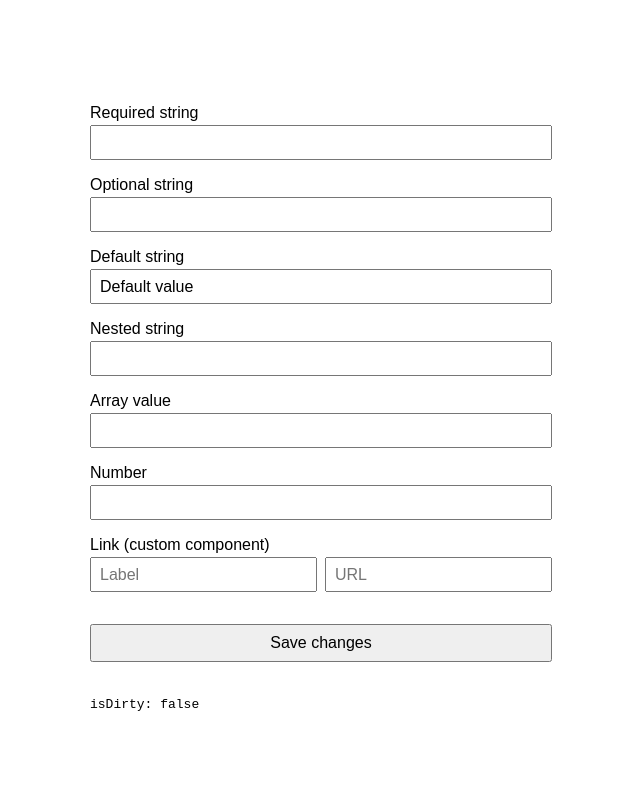
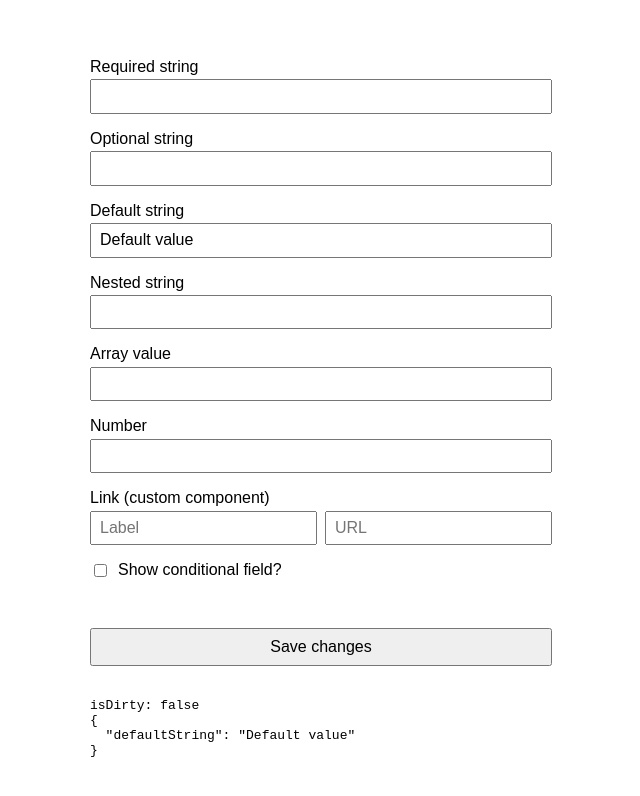
Before and after one commit to stevent-team/react-zoom-form, a React (Vite) app: page / in a window 1280 px wide. Shown: the top 796 px of the page, without its empty margins (319-959 px from the left). Built offline with nearby package versions, Linux system fonts and the light colour scheme.

Commit message:
Support checkboxes and move to uncontrolled inputs using refs

```diff
--- a/example/App.tsx
+++ b/example/App.tsx
@@ -14,13 +14,15 @@ const schema = z.object({
   }),
   array: z.array(
     z.object({
-      prop: z.string().trim().default(''),
+      prop: z.string().trim(),
     }),
   ),
   link: z.object({
     label: z.string(),
     url: z.string().url(),
   }).default({ label: 'default from zod', url: 'https://example.com' }),
+  condition: z.boolean(),
+  conditional: z.string(),
 })
 
 const Error = ({ errors }: { errors: ZodIssue[] | undefined }) =>
@@ -31,7 +33,7 @@ const initialValues = {
 }
 
 const App = () => {
-  const { fields, handleSubmit, errors, isDirty, reset } = useForm({ schema, initialValues })
+  const { fields, handleSubmit, errors, isDirty, reset, value } = useForm({ schema, initialValues })
 
   const onSubmit: SubmitHandler<typeof schema> = values => {
     console.log(values)
@@ -67,10 +69,23 @@ const App = () => {
     <LinkField field={fields.link} />
     <Error errors={errors?.fieldErrors.link} />
 
+    <div style={{ marginBlock: '1em', display: 'flex', gap: '.5em' }}>
+      <input {...fields.condition.register()} type="checkbox" />
+      <label htmlFor="condition">Show conditional field?</label>
+    </div>
+    <Error errors={errors?.fieldErrors.condition} />
+
+    {value.condition && <>
+      <label htmlFor="conditional">Conditional field</label>
+      <input {...fields.conditional.register()} type="text" />
+      <Error errors={errors?.fieldErrors.conditional} />
+    </>}
+
     <button>Save changes</button>
 
     <output>
-      <span>isDirty: {isDirty ? 'true' : 'false'}</span>
+      <div>isDirty: {isDirty ? 'true' : 'false'}</div>
+      <div>{JSON.stringify(value, null, 2)}</div>
     </output>
   </form>
 }
--- a/example/style.css
+++ b/example/style.css
@@ -18,12 +18,12 @@ form {
   min-width: 300px;
 }
 
-label {
+form > label {
   display: block;
   margin-block: 1em .2em;
 }
 
-input, textarea, select {
+input:not([type=checkbox]), textarea, select {
   font: inherit;
   padding: .4em .5em;
   width: 100%;
--- a/lib/useForm.ts
+++ b/lib/useForm.ts
@@ -1,7 +1,7 @@
 import { useCallback, useEffect, useMemo, useRef, useState } from 'react'
 import { ZodIssue, ZodType, z } from 'zod'
 
-import { PathSegment, FormatSchema, RecursivePartial, chain, getDeepProp, setDeepProp, unwrapZodType, deepEqual, FormatSchemaFields } from './utils'
+import { PathSegment, RecursivePartial, chain, getDeepProp, setDeepProp, unwrapZodType, deepEqual, FormatSchemaFields, isCheckbox } from './utils'
 
 export interface UseFormOptions<Schema extends z.AnyZodObject> {
   /** The zod schema to use when parsing the values. */
@@ -13,7 +13,6 @@ export interface UseFormOptions<Schema extends z.AnyZodObject> {
 export type SubmitHandler<Schema extends z.AnyZodObject> = (values: z.infer<Schema>) => void
 
 export type RegisterFn = (path: PathSegment[], schema: ZodType) => {
-  value: string
   onChange: React.ChangeEventHandler<any>
   ref: React.LegacyRef<any>
   name: string
@@ -28,7 +27,7 @@ export const useForm = <Schema extends z.AnyZodObject>({
 }: UseFormOptions<Schema>) => {
   const [formValue, setFormValue] = useState(structuredClone(initialValues))
   const [errors, setErrors] = useState<z.inferFlattenedErrors<Schema, ZodIssue>>()
-  const fieldRefs = useRef<Partial<FormatSchema<z.infer<Schema>, HTMLInputElement | HTMLTextAreaElement | HTMLSelectElement | undefined>>>({})
+  const fieldRefs = useRef<Record<string, { path: PathSegment[], ref: HTMLInputElement | HTMLTextAreaElement | HTMLSelectElement }>>({})
 
   // Whether or not to validate fields when anything changes
   const [validateOnChange, setValidateOnChange] = useState(false)
@@ -56,6 +55,16 @@ export const useForm = <Schema extends z.AnyZodObject>({
   // Watch for changes in value
   useEffect(() => {
     if (validateOnChange) validate()
+
+    // Set registered field values
+    Object.values(fieldRefs.current).map(({ path, ref }) => {
+      const value = getDeepProp(formValue, path) as string | boolean | undefined
+      if (isCheckbox(ref)) {
+        ref.checked = Boolean(value)
+      } else {
+        ref.value = String(value ?? '')
+      }
+    })
   }, [formValue, validateOnChange, validate])
 
   // Submit handler
@@ -68,20 +77,32 @@ export const useForm = <Schema extends z.AnyZodObject>({
   }, [validate])
 
   // Register for native elements (input, textarea, select)
-  const register: RegisterFn = (path, fieldSchema) => useMemo(() => (
-    {
-      value: String(getDeepProp(formValue, path) ?? ''),
+  const register = useCallback<RegisterFn>((path, fieldSchema) => {
+    const name = path.map(p => p.key).join('.')
+    const unwrapped = unwrapZodType(fieldSchema)
+
+    return {
       onChange: e => {
-        let newValue: string | undefined = e.currentTarget.value
-        if (!(unwrapZodType(fieldSchema) instanceof z.ZodString) && newValue === '') {
+        let newValue: string | boolean | undefined = e.currentTarget.value
+        if (!(unwrapped instanceof z.ZodString) && newValue === '') {
           newValue = undefined
+        }
+        if (e.currentTarget.type?.toLowerCase() === 'checkbox') {
+          newValue = e.currentTarget.checked
         }
         setFormValue(v => setDeepProp(v, path, newValue))
       },
-      name: path.map(p => p.key).join('.'),
-      ref: r => fieldRefs.current = setDeepProp(fieldRefs.current, path, r),
+      name,
+      id: name,
+      ref: ref => {
+        if (ref) {
+          fieldRefs.current[name] = { path, ref }
+        } else {
+          delete fieldRefs.current[name]
+        }
+      },
     } satisfies React.ComponentProps<'input'>
-  ), [path.map(p => p.key).join('.'), getDeepProp(formValue, path)])
+  }, [formValue])
 
   const fields = useMemo(() => new Proxy(schema.shape, {
     get: (_target, key) => chain(schema, [], register, { formValue, setFormValue })[key]
@@ -112,5 +133,6 @@ export const useForm = <Schema extends z.AnyZodObject>({
     isDirty,
     /** Reset the form with provided values, or with initialValues if nothing is passed. */
     reset,
+    value: formValue,
   }
 }
--- a/lib/utils.ts
+++ b/lib/utils.ts
@@ -1,15 +1,5 @@
 import { FieldControls, RegisterFn } from '.'
 import { z } from 'zod'
-
-type recursiveFormatSchema<TSchema, Value, Union> = TSchema extends Value ? TSchema
-  : TSchema extends [any, ...any[]] ? {
-    [K in keyof TSchema]: FormatSchema<TSchema[K], Value, Union>
-  } : TSchema extends any[] ? {
-    [k: number]: FormatSchema<TSchema[number], Value, Union>
-  } : TSchema extends object ? {
-    [K in keyof TSchema]: FormatSchema<TSchema[K], Value, Union>
-  } : Value
-export type FormatSchema<TSchema, Value, Union = unknown> = Union & recursiveFormatSchema<NonNullable<TSchema>, Value, Union>
 
 type recursiveFormatSchemaFields<Schema extends z.ZodType, Value> = z.infer<Schema> extends Value ? z.infer<Schema>
   : Schema extends z.AnyZodTuple ? {
@@ -204,3 +194,7 @@ export const deepEqual = (object1: any, object2: any) => {
 
   return true
 }
+
+/** Check if an element is a checkbox */
+export const isCheckbox = (element: HTMLElement): element is HTMLInputElement =>
+  element.tagName.toLowerCase() === 'input' && (element as HTMLInputElement).type?.toLowerCase() === 'checkbox'
```
